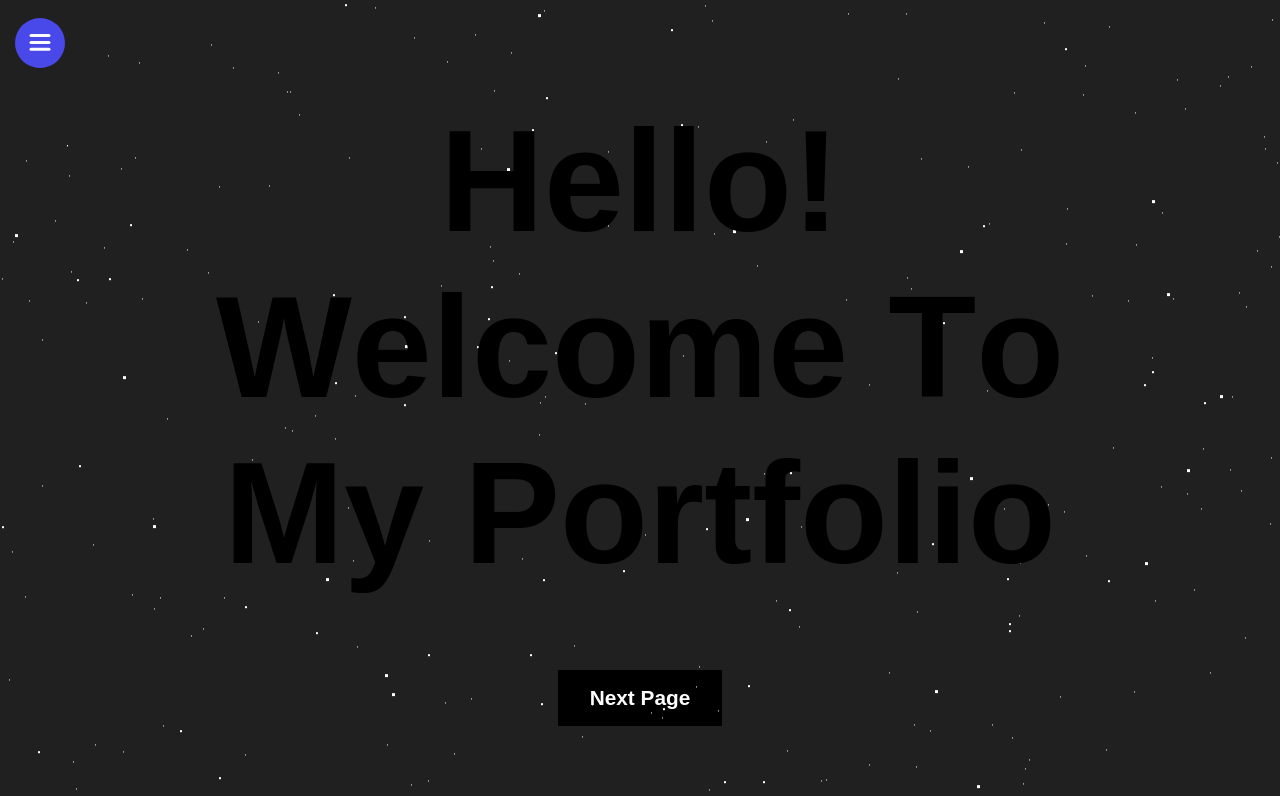
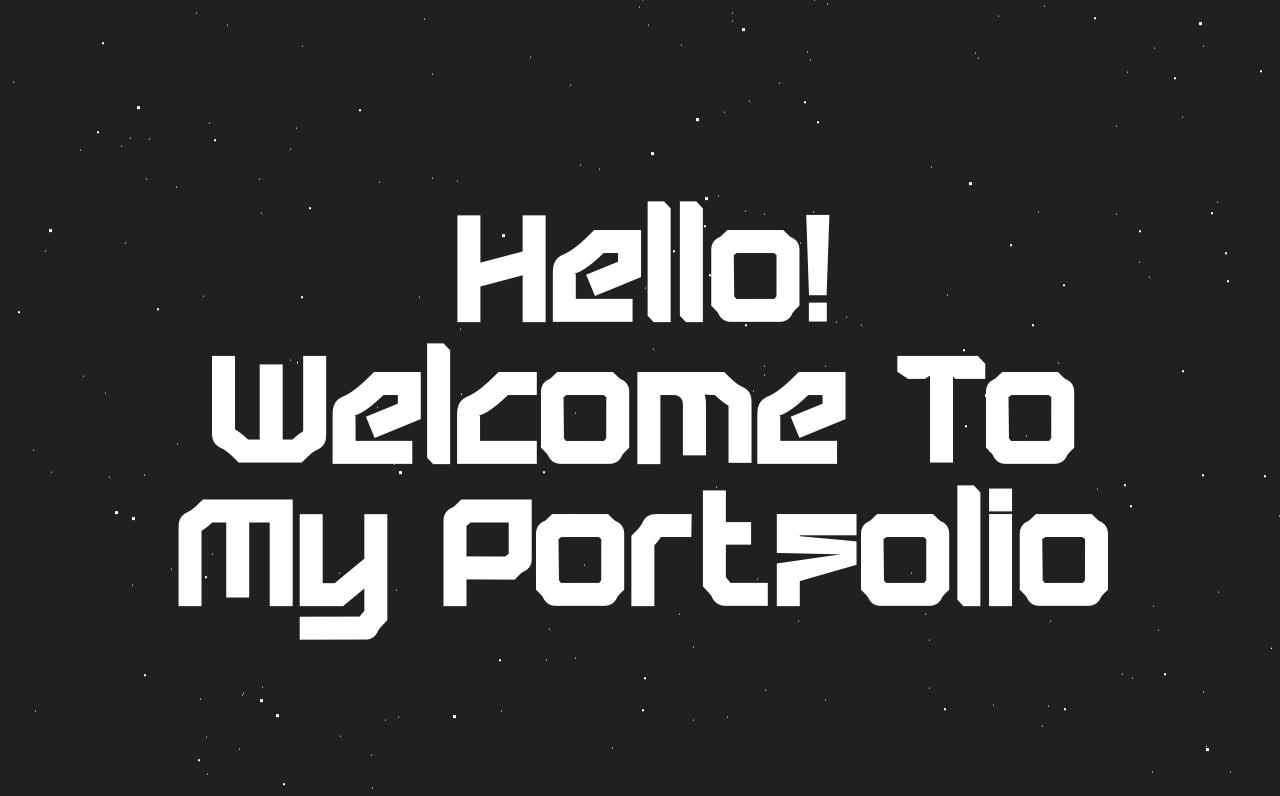
Before and after one commit to gaebonglee/gayoung_portfolio, a React (Create React App) app: page / in a window 1280 px wide. Shown: the top 796 px of the page. Built offline with nearby package versions, Linux system fonts and the light colour scheme.

Commit message:
배경 통일완료

```diff
--- a/src/App.tsx
+++ b/src/App.tsx
@@ -20,7 +20,7 @@ const App: React.FC = () => {
         <Projects />
       </div> */}
       <IntroPage />
-      {/* <Me /> */}
+      <Me />
     </div>
   );
 };
--- a/src/components/intro/Intro.tsx
+++ b/src/components/intro/Intro.tsx
@@ -7,7 +7,7 @@ const Intro: React.FC = () => {
   return (
     <section className="IntroSection">
       <IntroText />
-      <IntroNext />
+      {/* <IntroNext /> */}
     </section>
   );
 };
--- a/src/components/intro/IntroText.tsx
+++ b/src/components/intro/IntroText.tsx
@@ -1,44 +1,29 @@
-import React from "react";
+import React, { useEffect, useState } from "react";
 import "../../style/desktop/intro/IntroText.scss";
 
 const IntroText: React.FC = () => {
+  const [isScrolled, setIsScrolled] = useState(false);
+
+  const handleScroll = () => {
+    if (window.scrollY > 50) {
+      setIsScrolled(true);
+    } else {
+      setIsScrolled(false);
+    }
+  };
+
+  useEffect(() => {
+    window.addEventListener("scroll", handleScroll);
+    return () => {
+      window.removeEventListener("scroll", handleScroll);
+    };
+  }, []);
+
   return (
-    <div className="textWrap">
-      <h1>
-        <span>H</span>
-        <span>e</span>
-        <span>l</span>
-        <span>l</span>
-        <span>o</span>
-        <span>!</span>
-      </h1>
-      <h1>
-        <span>W</span>
-        <span>e</span>
-        <span>l</span>
-        <span>c</span>
-        <span>o</span>
-        <span>m</span>
-        <span>e</span>
-        <span>&nbsp;</span>
-        <span>T</span>
-        <span>o</span>
-      </h1>
-
-      <h1>
-        <span>M</span>
-        <span>y</span>
-        <span>&nbsp;</span>
-        <span>P</span>
-        <span>o</span>
-        <span>r</span>
-        <span>t</span>
-        <span>f</span>
-        <span>o</span>
-        <span>l</span>
-        <span>i</span>
-        <span>o</span>
-      </h1>
+    <div className={`textWrap ${isScrolled ? "scrolled" : ""}`}>
+      <h1>Hello!</h1>
+      <h1>Welcome To</h1>
+      <h1>My Portfolio</h1>
     </div>
   );
 };
--- a/src/pages/IntroPage.tsx
+++ b/src/pages/IntroPage.tsx
@@ -6,7 +6,7 @@ const IntroPage: React.FC = () => {
   return (
     <div className="IntroPage">
       <Intro />
-      <Menubar />
+      {/* <Menubar /> */}
     </div>
   );
 };
--- a/src/style/desktop/StarBackground.scss
+++ b/src/style/desktop/StarBackground.scss
@@ -9,12 +9,6 @@
 $shadows-small: multiple-box-shadow(700);
 $shadows-medium: multiple-box-shadow(200);
 $shadows-big: multiple-box-shadow(100);
-
-html {
-  height: 100%;
-  background: radial-gradient(ellipse at bottom, #321b35 0%, #090a0f 100%);
-  overflow: hidden;
-}
 
 #stars,
 #stars:after {
--- a/src/style/desktop/intro/Intro.scss
+++ b/src/style/desktop/intro/Intro.scss
@@ -5,7 +5,7 @@
   flex-direction: column;
   justify-content: space-between;
   align-items: center;
-  height: 90vh;
+  height: 100vh;
   text-align: center;
   padding: 20px;
 }
--- a/src/style/desktop/intro/IntroText.scss
+++ b/src/style/desktop/intro/IntroText.scss
@@ -1,4 +1,11 @@
 @import "../../common.scss";
+
+@font-face {
+  font-family: "BladeLogicDemoRegular";
+  src: url("../../../../assets/BladeLogicDemoRegular-ALnVD.otf")
+    format("opentype");
+  font-weight: normal;
+}
 
 .textWrap {
   display: flex;
@@ -6,116 +13,40 @@
   justify-content: center;
   align-items: center;
   flex-grow: 1;
-  overflow: hidden;
+  transition: all 0.5s ease-in-out;
 
   h1 {
+    font-family: "BladeLogicDemoRegular", sans-serif;
+    color: white;
     margin: 0;
     font-size: 9rem;
     display: flex;
+    position: relative;
+    transition: all 0.5s ease-in-out;
   }
 
-  span {
-    position: relative;
-    top: 20px;
-    opacity: 0;
-    animation: slideInUp 0.5s forwards;
-  }
-
-  h1:nth-child(1) span:nth-child(1) {
-    animation-delay: 0.1s;
-  }
-  h1:nth-child(1) span:nth-child(2) {
-    animation-delay: 0.2s;
-  }
-  h1:nth-child(1) span:nth-child(3) {
-    animation-delay: 0.3s;
-  }
-  h1:nth-child(1) span:nth-child(4) {
-    animation-delay: 0.4s;
-  }
-  h1:nth-child(1) span:nth-child(5) {
-    animation-delay: 0.5s;
-  }
-  h1:nth-child(1) span:nth-child(6) {
-    animation-delay: 0.6s;
-  }
-
-  h1:nth-child(2) span:nth-child(1) {
-    animation-delay: 0.1s;
-  }
-  h1:nth-child(2) span:nth-child(2) {
-    animation-delay: 0.2s;
-  }
-  h1:nth-child(2) span:nth-child(3) {
-    animation-delay: 0.3s;
-  }
-  h1:nth-child(2) span:nth-child(4) {
-    animation-delay: 0.4s;
-  }
-  h1:nth-child(2) span:nth-child(5) {
-    animation-delay: 0.5s;
-  }
-  h1:nth-child(2) span:nth-child(6) {
-    animation-delay: 0.6s;
-  }
-  h1:nth-child(2) span:nth-child(7) {
-    animation-delay: 0.7s;
-  }
-  h1:nth-child(2) span:nth-child(8) {
-    animation-delay: 0.8s;
-  }
-  h1:nth-child(2) span:nth-child(9) {
-    animation-delay: 0.9s;
-  }
-  h1:nth-child(2) span:nth-child(10) {
-    animation-delay: 1s;
-  }
-
-  h1:nth-child(3) span:nth-child(1) {
-    animation-delay: 0.1s;
-  }
-  h1:nth-child(3) span:nth-child(2) {
-    animation-delay: 0.2s;
-  }
-  h1:nth-child(3) span:nth-child(3) {
-    animation-delay: 0.3s;
-  }
-  h1:nth-child(3) span:nth-child(4) {
-    animation-delay: 0.4s;
-  }
-  h1:nth-child(3) span:nth-child(5) {
-    animation-delay: 0.5s;
-  }
-  h1:nth-child(3) span:nth-child(6) {
-    animation-delay: 0.6s;
-  }
-  h1:nth-child(3) span:nth-child(7) {
-    animation-delay: 0.7s;
-  }
-  h1:nth-child(3) span:nth-child(8) {
-    animation-delay: 0.8s;
-  }
-  h1:nth-child(3) span:nth-child(9) {
-    animation-delay: 0.9s;
-  }
-  h1:nth-child(3) span:nth-child(10) {
-    animation-delay: 1s;
-  }
-  h1:nth-child(3) span:nth-child(11) {
-    animation-delay: 1.1s;
-  }
-  h1:nth-child(3) span:nth-child(12) {
-    animation-delay: 1.2s;
-  }
-
-  @keyframes slideInUp {
-    from {
-      top: 20px;
-      opacity: 0;
-    }
-    to {
-      top: 0;
-      opacity: 1;
+  &.scrolled {
+    h1 {
+      &:before,
+      &:after {
+        content: attr(data-text);
+        position: absolute;
+        top: 0;
+        left: 0;
+        width: 100%;
+        height: 100%;
+        display: flex;
+        justify-content: center;
+        align-items: center;
+      }
+      &:before {
+        clip-path: polygon(0 0, 100% 0, 50% 50%);
+        color: white; // 위쪽 부분
+      }
+      &:after {
+        clip-path: polygon(0 100%, 100% 100%, 50% 50%);
+        color: white; // 아래쪽 부분
+      }
     }
   }
 }
--- a/src/style/desktop/intro/Menubar.scss
+++ b/src/style/desktop/intro/Menubar.scss
@@ -24,7 +24,7 @@ h3 {
   left: 0;
   bottom: 0;
   width: 300px;
-  background: $neonblue1;
+  background: black;
   padding-top: 100px;
   transform: translateX(-100%);
   will-change: transform;
@@ -62,7 +62,7 @@ h3 {
   width: 50px;
   height: 50px;
   border-radius: 50%;
-  background: $neonblue1;
+  background: black;
   padding: 10px;
   path {
     fill: white;
--- a/src/style/desktop/me/AboutMe.scss
+++ b/src/style/desktop/me/AboutMe.scss
@@ -10,7 +10,6 @@
   margin: 1rem;
   padding: 1rem 2rem;
   border-radius: 10px;
-  overflow: hidden;
   border: 2px solid #fff;
 }
 
--- a/src/style/desktop/me/Me.scss
+++ b/src/style/desktop/me/Me.scss
@@ -1,16 +1,10 @@
-.me_outer_container {
-  display: flex;
-  justify-content: center;
-  align-items: center;
-  height: 100vh; // 화면 전체 높이를 차지하도록 설정
-  width: 100%;
-}
 
 .me_container {
   display: flex;
   flex-direction: column;
   justify-content: center;
   align-items: center;
+  height: 100vh;
   width: 100%;
 
   .meContentsWrap {
```
